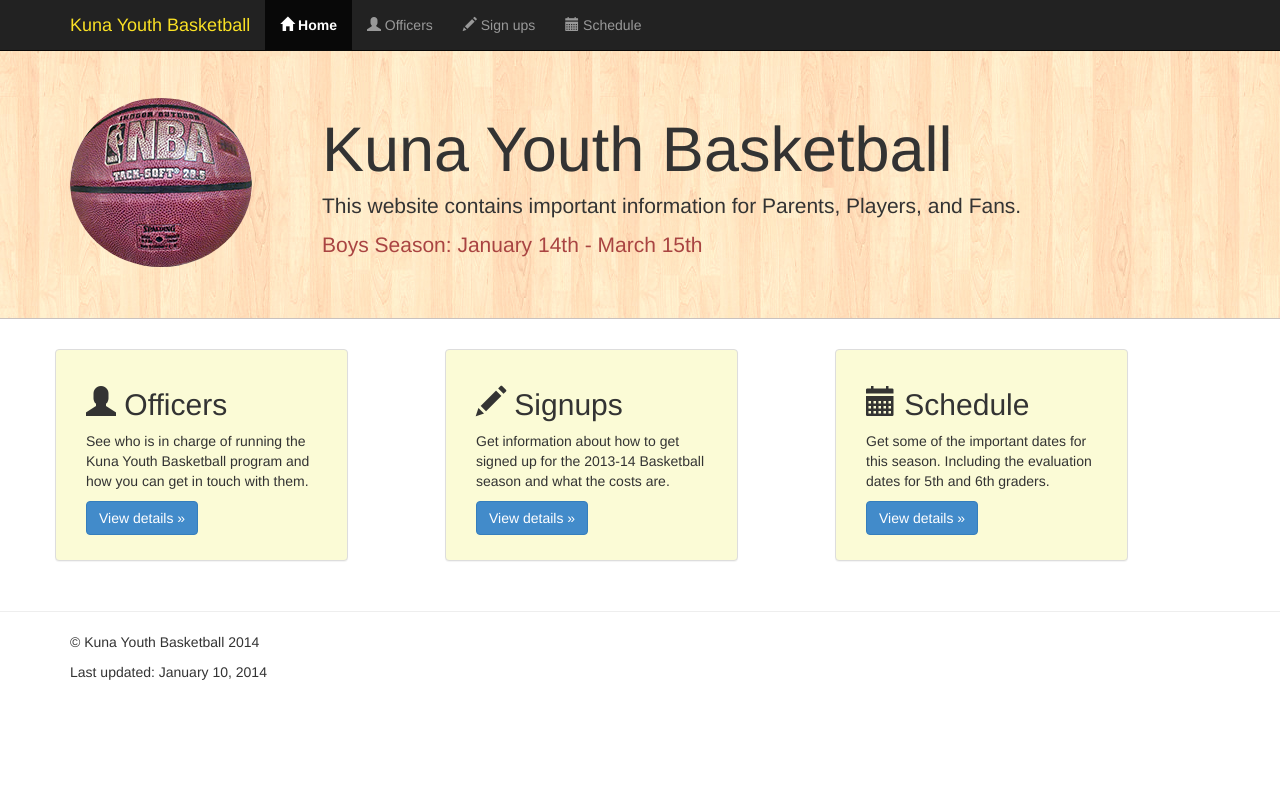
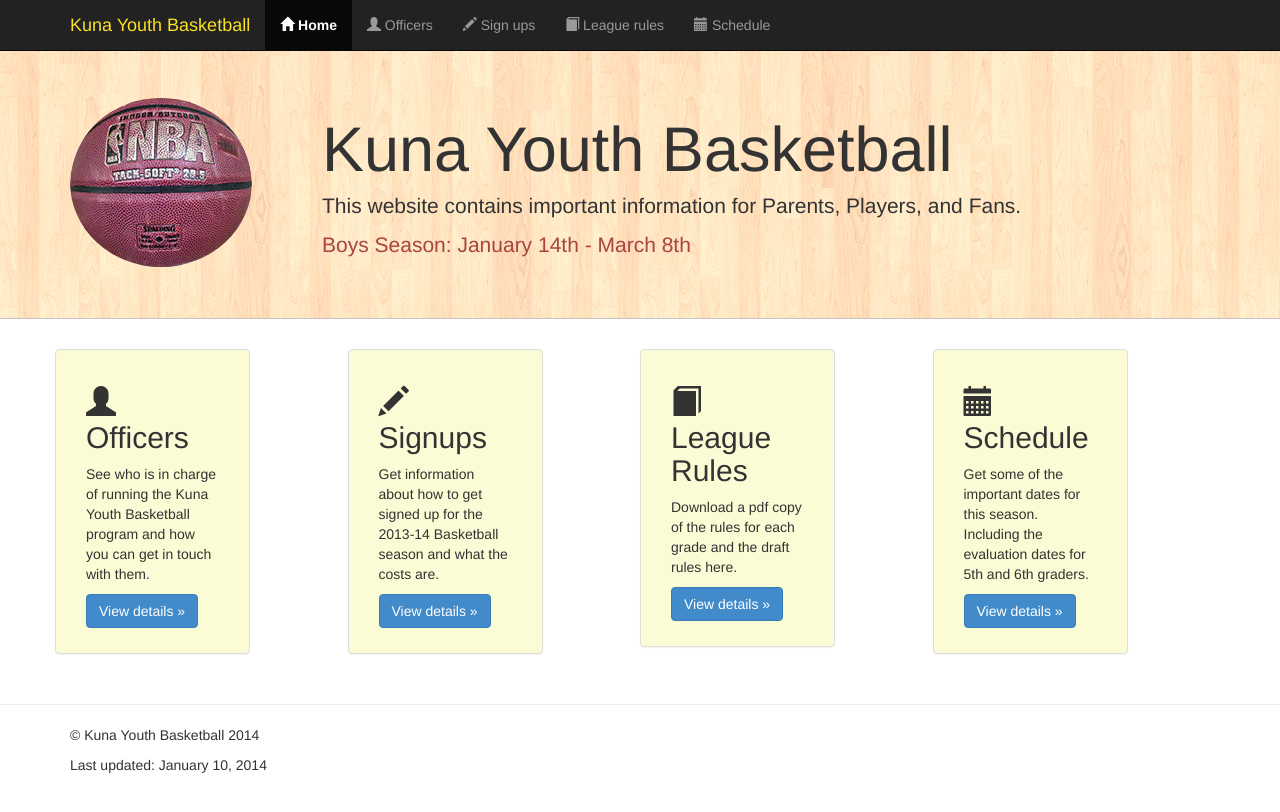
Before and after one commit to justinbkay/kunayouthbb, a Jekyll site: the page built from index.html, in a window 1280 px wide. Shown: the top 812 px of the page. Built offline with Jekyll 4.4.1, drawn with Linux system fonts in a browser that asks for light colours; nearby versions of some CDN libraries; Markdown is read by kramdown in place of the engine named in the settings.

Commit message:
adding the league rules

```diff
--- a/_layouts/default.html
+++ b/_layouts/default.html
@@ -42,6 +42,7 @@
             <li class="{{ page.home }}"><a href="/"><span class="glyphicon glyphicon-home"></span> Home</a></li>
             <li class="{{ page.officers }}"><a href="/officers/"><span class="glyphicon glyphicon-user"></span> Officers</a></li>
             <li class="{{ page.signups }}"><a href="/signups/"><span class="glyphicon glyphicon-pencil"></span> Sign ups</a></li>
+            <li class="{{ page.rules }}"><a href="/rules/"><span class="glyphicon glyphicon-book"></span> League rules</a></li>
             <li class="{{ page.schedule }}"><a href="/schedule/"><span class="glyphicon glyphicon-calendar"></span> Schedule</a></li>
           </ul>
         </div><!-- /.navbar-collapse -->
@@ -54,7 +55,7 @@
         <img src="/img/bball.png" alt="Basketball" class="hidden-xs pull-left img-circle" style="margin-right: 70px;" />
         <h1>Kuna Youth Basketball</h1>
         <p>This website contains important information for Parents, Players, and Fans.</p>
-        <p class="text-danger">Boys Season: January 14th - March 15th</p>
+        <p class="text-danger">Boys Season: January 14th - March 8th</p>
       </div>
     </div>
 
--- a/index.html
+++ b/index.html
@@ -7,7 +7,7 @@ home: active
 <div class="container">
   <!-- Example row of columns -->
   <div class="row">
-    <div class="col-md-3 panel panel-default">
+    <div class="col-md-2 panel panel-default">
       <div class="panel-body">
       <h2><span class="glyphicon glyphicon-user"></span> Officers</h2>
       <p>See who is in charge of running the Kuna Youth Basketball program and how you can get in touch with them.</p>
@@ -16,7 +16,7 @@ home: active
     </div>
     <div class="col-md-1">
     </div>
-    <div class="col-md-3 panel panel-default">
+    <div class="col-md-2 panel panel-default">
       <div class="panel-body">
       <h2><span class="glyphicon glyphicon-pencil"></span> Signups</h2>
       <p>Get information about how to get signed up for the 2013-14 Basketball season and what the costs are.</p>
@@ -25,7 +25,16 @@ home: active
     </div>
     <div class="col-md-1">
     </div>
-    <div class="col-md-3 panel panel-default">
+    <div class="col-md-2 panel panel-default">
+      <div class="panel-body">
+      <h2><span class="glyphicon glyphicon-book"></span> League Rules</h2>
+      <p>Download a pdf copy of the rules for each grade and the draft rules here.
+      <p><a class="btn btn-primary" href="/rules/" role="button">View details &raquo;</a></p>
+      </div>
+    </div>
+    <div class="col-md-1">
+    </div>
+    <div class="col-md-2 panel panel-default">
       <div class="panel-body">
       <h2><span class="glyphicon glyphicon-calendar"></span> Schedule</h2>
       <p>Get some of the important dates for this season.  Including the evaluation dates for 5th and 6th graders.</p>
```
Also changed, not shown: rules/index.html (added, +13 -0 lines), img/pdf.jpg (added), 2 other files.
